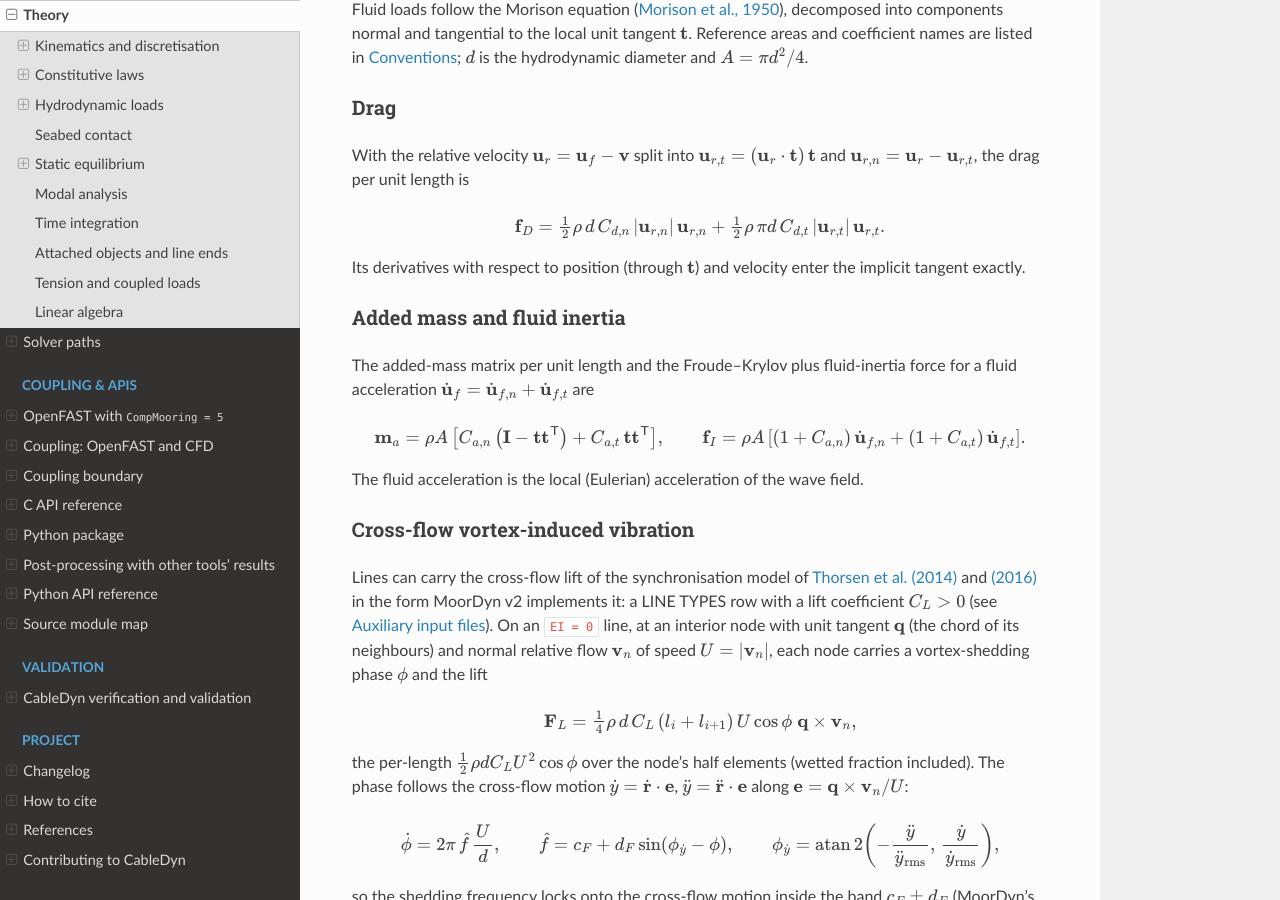
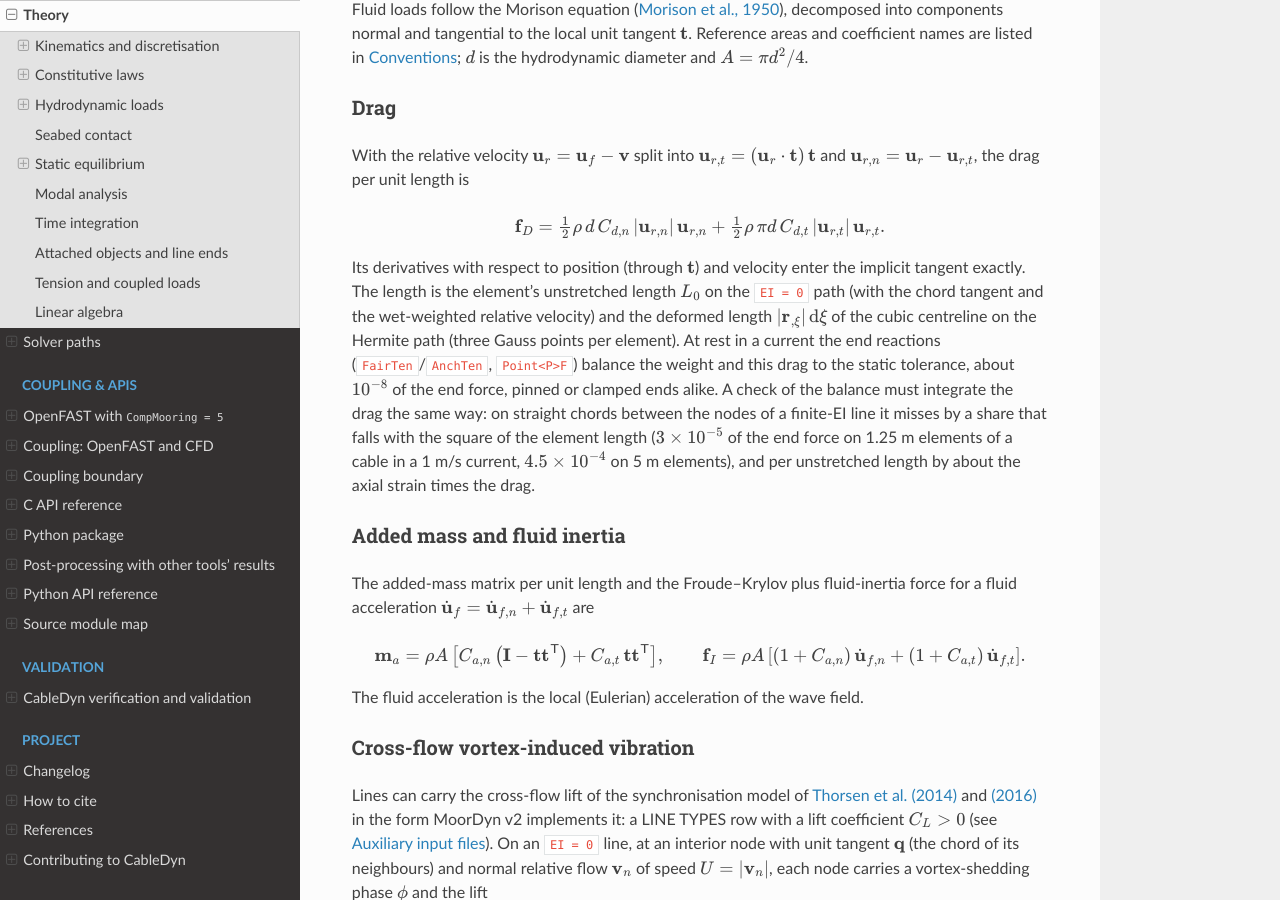
Before and after one commit to SMI-Lab-Inha/CableDyn, a Sphinx documentation site: the page built from doc/theory.rst, in a window 1280 px wide and 900 px high, scrolled down 18552 px. Built offline with Sphinx 7.4.7 and the Read the Docs theme 3.1.0, drawn with Linux system fonts in a browser that asks for light colours.

Commit message:
test(statics): the static force balance of a finite-EI cable in a current
The end reactions of a finite-EI cable at rest in a uniform current
(CD_HermiteCable_Dyn_End_Force: FairTen/AnchTen, Point<P>F) balance its
submerged weight and its Morison drag to the static tolerance, about
2e-8 of the end force, with pinned (bending-free) and clamped ends,
suspended and touching down, in currents of 0.5 to 2 m/s at headings
0 to 180 deg across the plane of the ends, on 25- and 100-element meshes.
static_current_balance integrates the documented drag law independently
on the converged cubic-Hermite centreline: with the solver's 3-point rule
the balance closes to 2.3e-8; a 10-point rule differs by the drag
quadrature, 7.4e-8 on 100 elements and 2.0e-6 on 25.

An imbalance near 1e-4 comes from the check, not the equilibrium:
integrated on straight chords between the nodes the drag misses by a
share that falls with the square of the element length (2.8e-5 on
1.25 m elements in a 1 m/s current, 1.1e-4 on 2.5 m, 4.5e-4 on 5 m), and
per unstretched length by the axial strain times the drag (7e-5 here).
theory.rst now states the length each path takes the drag over
(unstretched on EI = 0 lines, the deformed centreline on finite-EI
lines) and how a check must integrate it.

Signed-off-by: Jae Hoon Seo <jaehoon.seo@inha.ac.kr>

```diff
--- a/doc/theory.rst
+++ b/doc/theory.rst
@@ -1010,7 +1010,17 @@ With the relative velocity :math:`\mathbf{u}_r = \mathbf{u}_f - \mathbf{v}` spli
                 + \tfrac{1}{2}\rho\,\pi d\,C_{d,t}\,\lvert\mathbf{u}_{r,t}\rvert\,\mathbf{u}_{r,t}.
 
 Its derivatives with respect to position (through :math:`\mathbf{t}`) and velocity enter the
-implicit tangent exactly.
+implicit tangent exactly. The length is the element's unstretched length :math:`L_0` on the
+``EI = 0`` path (with the chord tangent and the wet-weighted relative velocity) and
+the deformed length :math:`\lvert\mathbf r_{,\xi}\rvert\,\mathrm{d}\xi` of the cubic centreline
+on the Hermite path (three Gauss points per element). At rest in a current the end reactions
+(``FairTen``/``AnchTen``, ``Point<P>F``) balance the weight and this drag to the static
+tolerance, about :math:`10^{-8}` of the end force, pinned or clamped ends alike. A check of the
+balance must integrate the drag the same way: on straight chords between the nodes of a
+finite-EI line it misses by a share that falls with the square of the element length
+(:math:`3\times10^{-5}` of the end force on 1.25 m elements of a cable in a 1 m/s current,
+:math:`4.5\times10^{-4}` on 5 m elements), and per unstretched length by about the axial strain
+times the drag.
 
 Added mass and fluid inertia
 ~~~~~~~~~~~~~~~~~~~~~~~~~~~~
```
Also changed, not shown: CHANGELOG.md (+5 -0 lines), CMakeLists.txt (+7 -0 lines), 1 other file.
